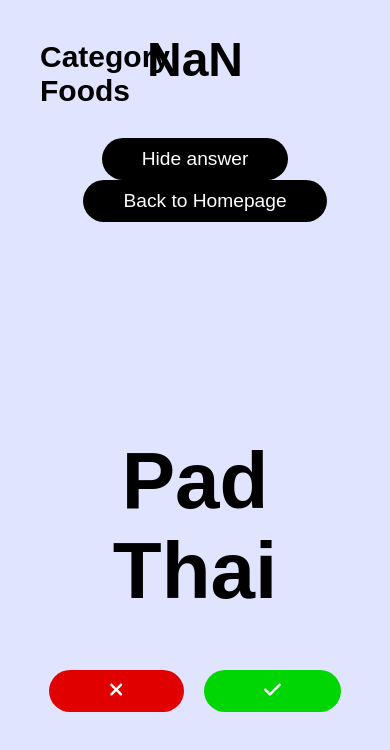
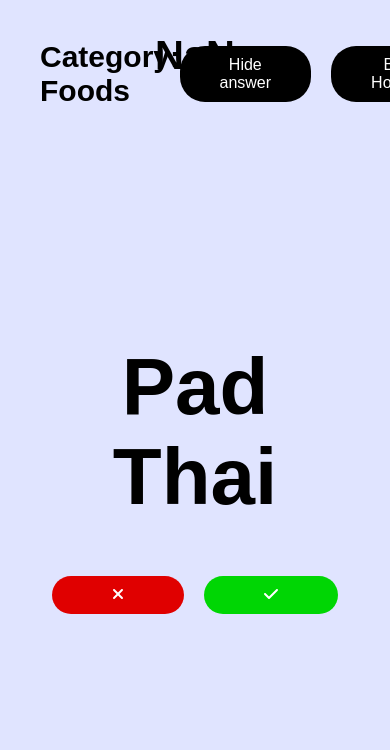
Before and after one commit to suttirakcha/lets-guess, a React (Create React App) app: page /foods in a window 390 px wide. Shown: the top 750 px of the page. Built offline with nearby package versions, Linux system fonts and the light colour scheme; a web font is replaced by a local one.

Commit message:
Commit Codes

```diff
--- a/src/App.scss
+++ b/src/App.scss
@@ -673,28 +673,19 @@ input:checked + .switch-toggle:before {
     left:20%;
     right:20%;
   }
+  #timer{
+    font-size:40px;
+    top:6px;
+  }
   .sec-left {
     text-align:left;
     width:45%;
   }
-  .head-game {
-    display:block;
-  }
-  .sec-right{
-    display:block;
-    text-align:center;
-    z-index:11;
-    margin-top:30px;
-    .btn {
-      display:inline-block;
-      gap:20px;
-      &:last-child{
-        margin-left:20px;
-      }
-    }
-  }
   .block-space {
     top:200px;
+  }
+  .btn {
+    font-size:1em;
   }
 }
 
```
